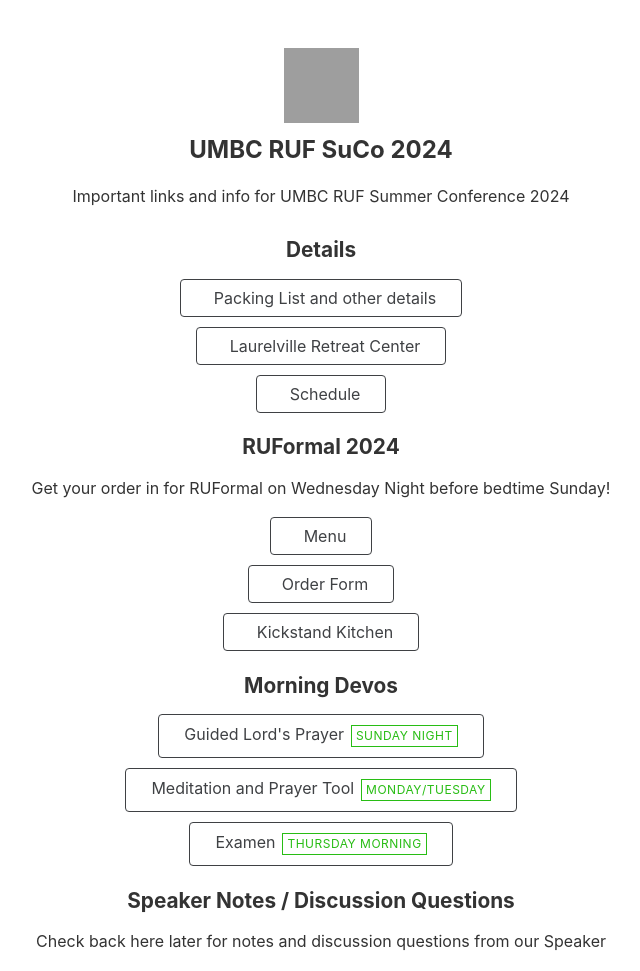
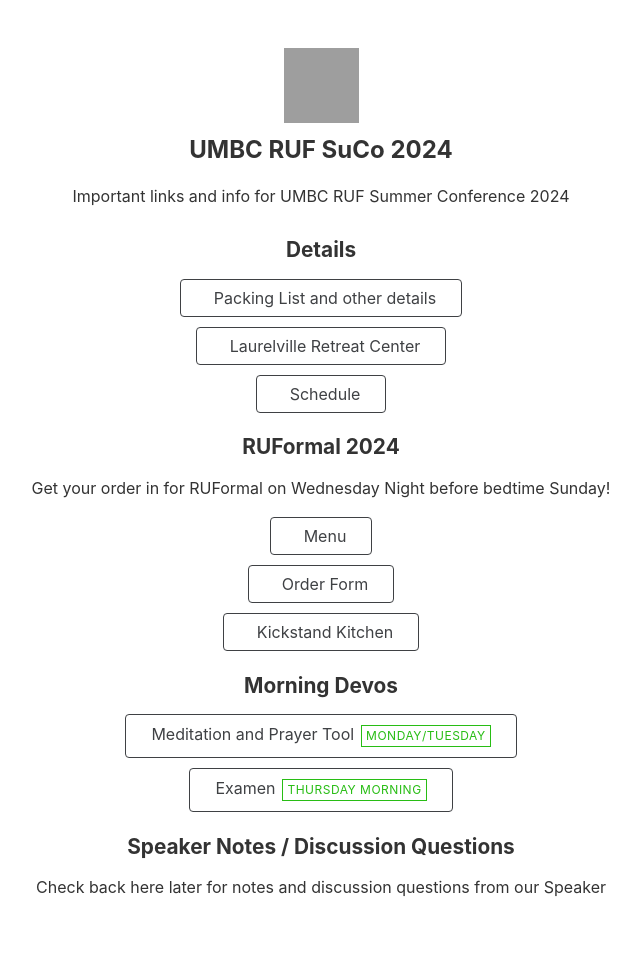
Before and after one commit to joshgordon/pca-ng-website, a Jekyll site: the page built from index.html, in a window 1280 px wide, cut to the strip 0-971 px from the top of the page. Shown: the whole strip, without its empty margins (319-959 px from the left). Built offline with Jekyll 4.4.1, drawn with Linux system fonts in a browser that asks for light colours; nearby versions of some CDN libraries; comment, search, counter and statistics services are not loaded; after the commit the page ends 948 px from its top, so only the background shows below that; grey boxes are pictures that could not be loaded.

Commit message:
Taking Lord's Prayer down

```diff
--- a/_data/links.yml
+++ b/_data/links.yml
@@ -26,9 +26,6 @@
 
 - category: Morning Devos
   items:
-    - title: Guided Lord's Prayer
-      url: "assets/Guided Lord's Prayer.pdf"
-      tag: Sunday Night
     - title: Meditation and Prayer Tool
       url: "/assets/Meditation and Prayer tool.pdf"
       tag: "Monday/Tuesday"
```
Also changed, not shown: 1 other file.
